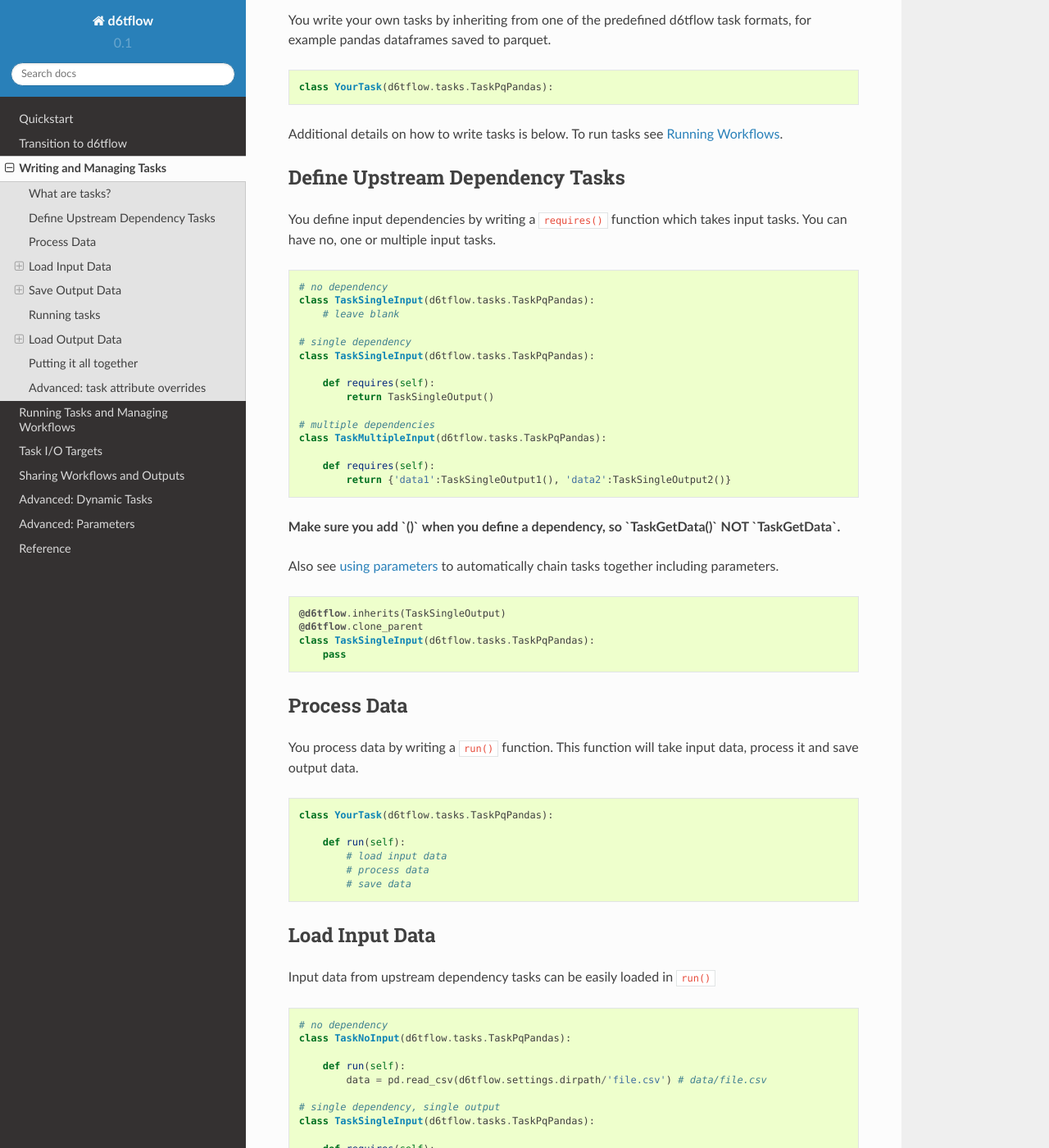
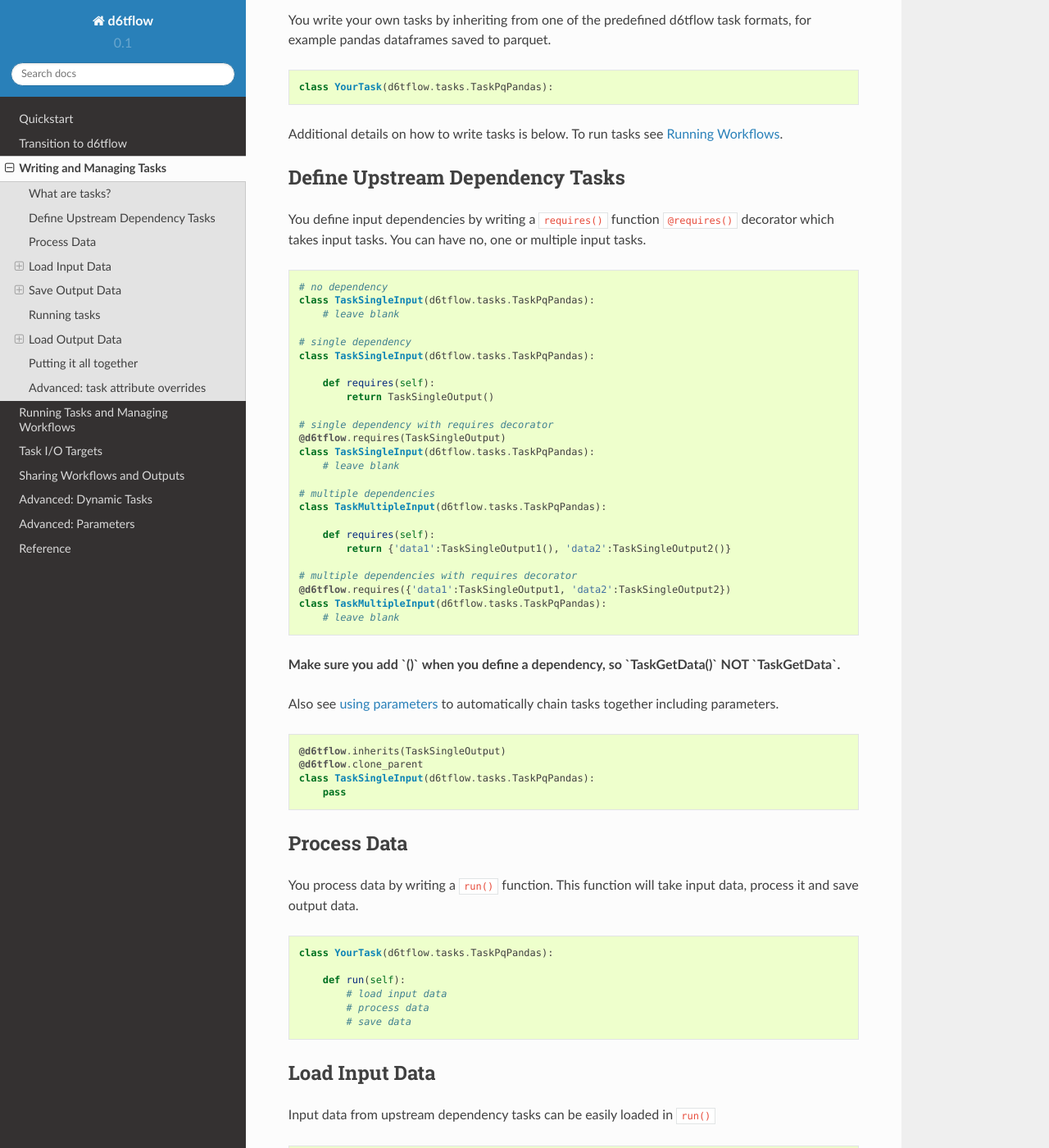
Before and after one commit to d6t/d6tflow, a Sphinx documentation site: the page built from docs/source/tasks.rst, in a window 1280 px wide and 1400 px high, scrolled down 443 px. Shown: the whole window at 82% size. Built offline with Sphinx 7.4.7 and the Read the Docs theme 2.0.0, drawn with Linux system fonts in a browser that asks for light colours; some of the changed text lies outside the part shown.

Commit message:
Update tasks.rst

```diff
--- a/docs/source/tasks.rst
+++ b/docs/source/tasks.rst
@@ -24,7 +24,7 @@ Additional details on how to write tasks is below. To run tasks see :doc:`Runnin
 Define Upstream Dependency Tasks
 ------------------------------------------------------------
 
-You define input dependencies by writing a ``requires()`` function which takes input tasks. You can have no, one or multiple input tasks.
+You define input dependencies by writing a ``requires()`` function ``@requires()`` decorator which takes input tasks. You can have no, one or multiple input tasks.
 
 .. code-block:: python
 
@@ -38,11 +38,22 @@ You define input dependencies by writing a ``requires()`` function which takes i
         def requires(self):
             return TaskSingleOutput()
 
+    # single dependency with requires decorator
+    @d6tflow.requires(TaskSingleOutput)
+    class TaskSingleInput(d6tflow.tasks.TaskPqPandas):
+        # leave blank
+
     # multiple dependencies
     class TaskMultipleInput(d6tflow.tasks.TaskPqPandas):
 
         def requires(self):
             return {'data1':TaskSingleOutput1(), 'data2':TaskSingleOutput2()}
+
+    # multiple dependencies with requires decorator
+    @d6tflow.requires({'data1':TaskSingleOutput1, 'data2':TaskSingleOutput2})
+    class TaskMultipleInput(d6tflow.tasks.TaskPqPandas):
+        # leave blank
+
 
 **Make sure you add `()` when you define a dependency, so `TaskGetData()` NOT `TaskGetData`.**
 
```
Also changed, not shown: other parts of docs/source/tasks.rst (+11 -3 lines).
